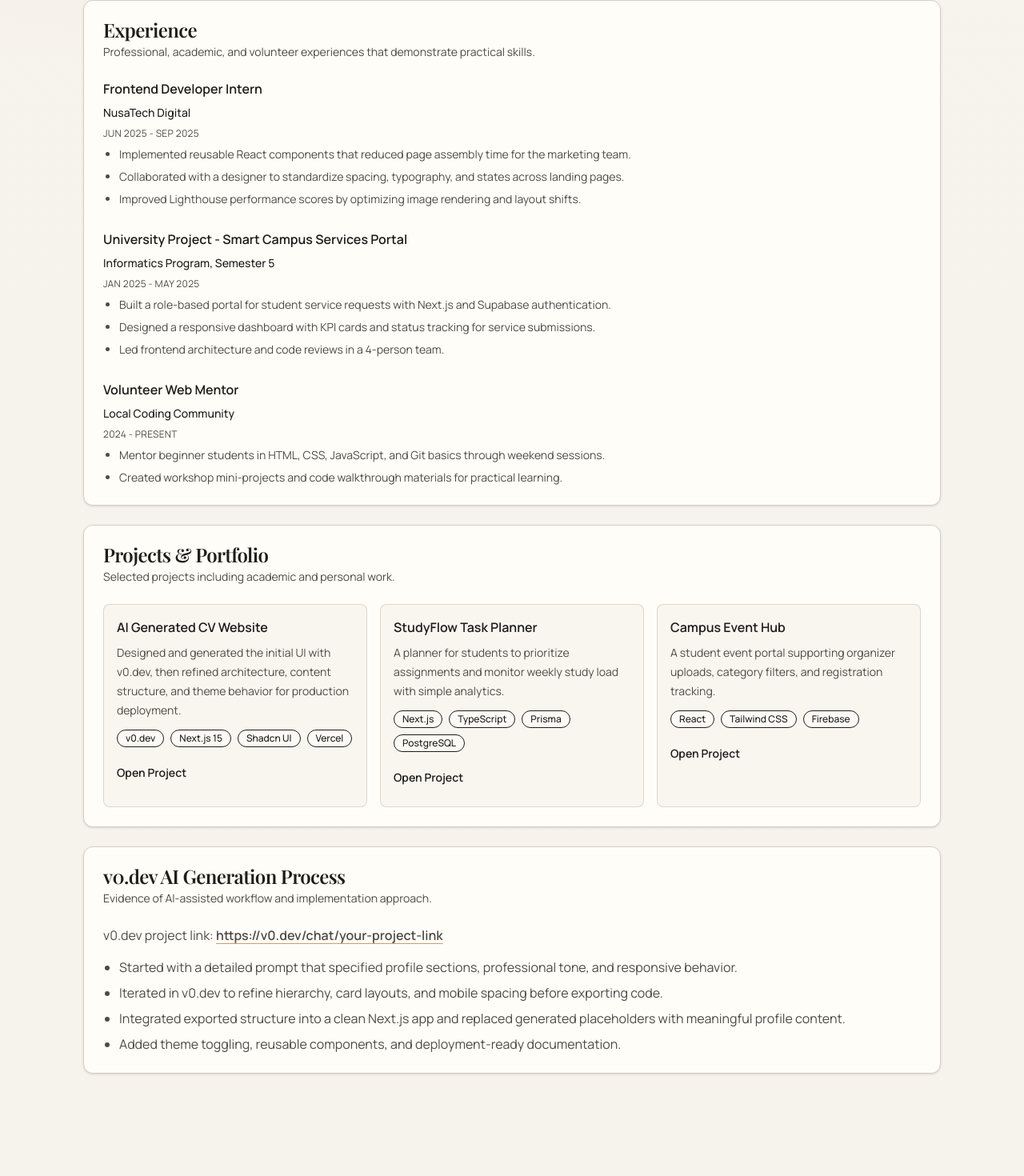
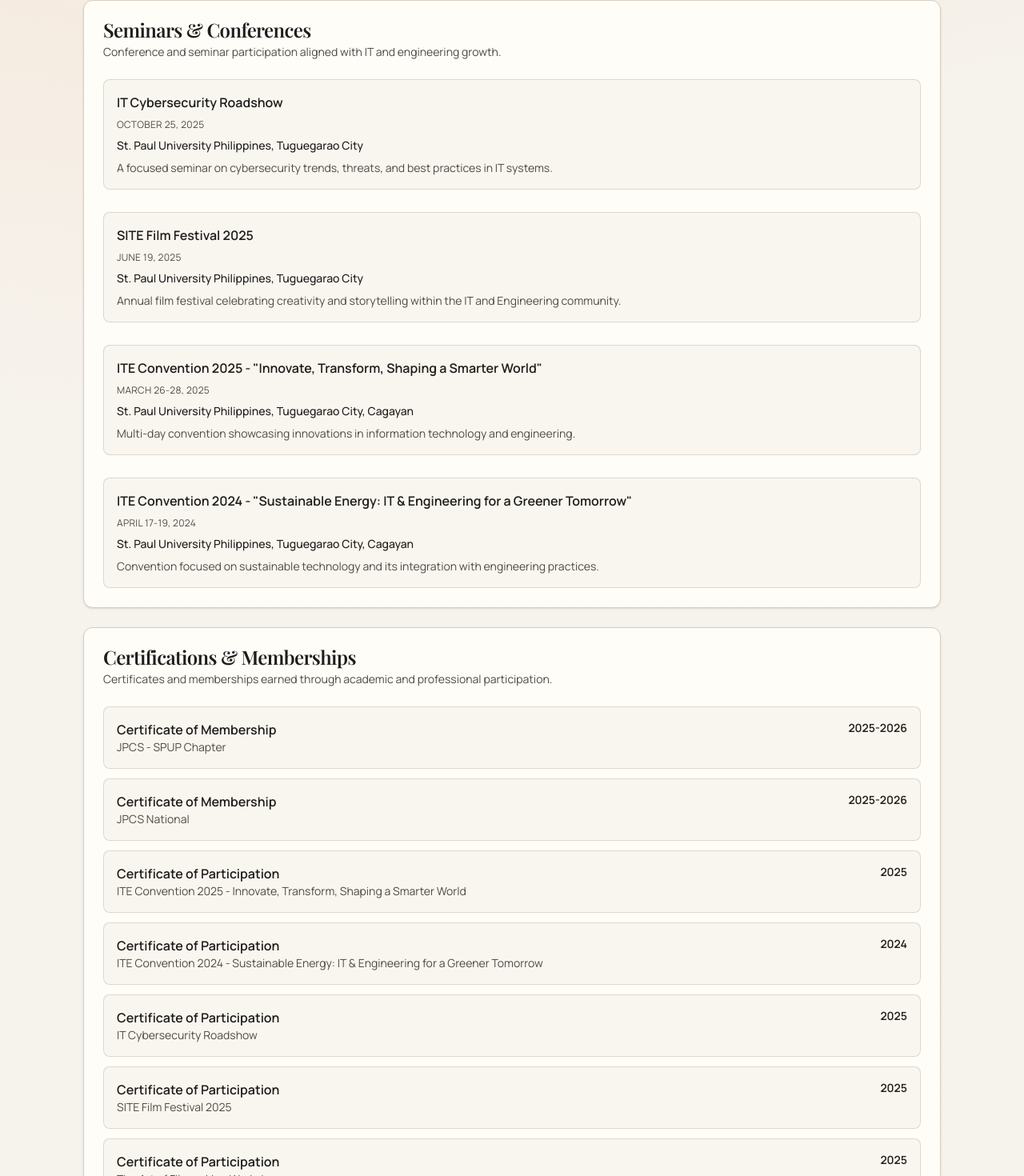
Before and after one commit to emiisushi/cv-website-emiisushi, a Next.js app: page / in a window 1280 px wide. Shown: the part 1218-2688 px from the top of the page at 80% size. Before the commit the page ends 2640 px from the top, so only its background shows below. Built offline with nearby package versions, Linux system fonts and the light colour scheme; a web font is replaced by a local one.

Commit message:
feat: replace experience with seminars and add certifications section

```diff
--- a/app/page.tsx
+++ b/app/page.tsx
@@ -13,10 +13,11 @@
 } from "@/components/ui/card";
 import {
   aiProcess,
+  certificationsMemberships,
   education,
-  experiences,
   profile,
   projects,
+  seminarsAndConferences,
   skills,
 } from "@/lib/profile-data";
 
@@ -154,24 +155,20 @@
         <section className="enter-up delay-320">
           <Card>
             <CardHeader>
-              <CardTitle>Experience</CardTitle>
+              <CardTitle>Seminars & Conferences</CardTitle>
               <CardDescription>
-                Professional, academic, and volunteer experiences that demonstrate practical skills.
+                Conference and seminar participation aligned with IT and engineering growth.
               </CardDescription>
             </CardHeader>
             <CardContent className="space-y-7">
-              {experiences.map((exp) => (
-                <article key={`${exp.title}-${exp.period}`} className="space-y-2">
-                  <h3 className="text-base font-semibold text-foreground">{exp.title}</h3>
-                  <p className="text-sm font-medium text-[--brand]">{exp.organization}</p>
+              {seminarsAndConferences.map((item) => (
+                <article key={`${item.title}-${item.date}`} className="space-y-2 rounded-lg border border-border/80 bg-background/60 p-4">
+                  <h3 className="text-base font-semibold text-foreground">{item.title}</h3>
                   <p className="text-xs uppercase tracking-wide text-muted-foreground">
-                    {exp.period}
+                    {item.date}
                   </p>
-                  <ul className="list-disc space-y-2 pl-5 text-sm text-muted-foreground">
-                    {exp.details.map((detail) => (
-                      <li key={detail}>{detail}</li>
-                    ))}
-                  </ul>
+                  <p className="text-sm font-medium text-[--brand]">{item.location}</p>
+                  <p className="text-sm text-muted-foreground">{item.description}</p>
                 </article>
               ))}
             </CardContent>
@@ -179,6 +176,33 @@
         </section>
 
         <section className="enter-up delay-420">
+          <Card>
+            <CardHeader>
+              <CardTitle>Certifications & Memberships</CardTitle>
+              <CardDescription>
+                Certificates and memberships earned through academic and professional participation.
+              </CardDescription>
+            </CardHeader>
+            <CardContent className="space-y-3">
+              {certificationsMemberships.map((item) => (
+                <article
+                  key={`${item.title}-${item.subtitle}-${item.year}`}
+                  className="flex items-start justify-between gap-4 rounded-lg border border-border/80 bg-background/60 p-4"
+                >
+                  <div>
+                    <h3 className="text-base font-semibold text-foreground">{item.title}</h3>
+                    <p className="text-sm text-muted-foreground">{item.subtitle}</p>
+                  </div>
+                  <p className="whitespace-nowrap text-sm font-semibold text-[--brand]">
+                    {item.year}
+                  </p>
+                </article>
+              ))}
+            </CardContent>
+          </Card>
+        </section>
+
+        <section className="enter-up delay-520">
           <Card>
             <CardHeader>
               <CardTitle>Projects & Portfolio</CardTitle>
--- a/lib/profile-data.ts
+++ b/lib/profile-data.ts
@@ -1,9 +1,9 @@
 export const profile = {
-  name: "Emi Isushi",
+  name: "Rexie Margarette A. Vargas",
   role: "AI-Assisted Frontend Developer",
-  location: "Surabaya, Indonesia",
-  email: "emi.isushi.dev@gmail.com",
-  phone: "+62 812-3456-7890",
+  location: "Tuguegarao City, Philippines",
+  email: "emiisushi1603@gmail.com",
+  phone: "+63 995-262-2480",
   tagline:
     "Building modern interfaces with AI tools, thoughtful design systems, and reliable deployment workflows.",
   bio: "I am a developer focused on turning ideas into polished web experiences. My current focus is AI-assisted product building with v0.dev, Next.js, and component-driven design. I enjoy working from fast prototypes to production-ready deployments, combining creative direction with engineering discipline.",
@@ -11,7 +11,7 @@
     "I combine UI engineering skills with practical AI workflows to design and ship responsive products quickly. My goal is to grow into a product engineer who can lead both frontend architecture and user experience strategy.",
   social: {
     github: "https://github.com/emiisushi",
-    linkedin: "https://www.linkedin.com/in/emiisushi",
+    linkedin: "https://www.linkedin.com/in/RexieVargas",
     portfolio: "https://emiisushi.dev",
   },
 };
@@ -41,35 +41,84 @@
   ],
 };
 
-export const experiences = [
+export const seminarsAndConferences = [
   {
-    title: "Frontend Developer Intern",
-    organization: "NusaTech Digital",
-    period: "Jun 2025 - Sep 2025",
-    details: [
-      "Implemented reusable React components that reduced page assembly time for the marketing team.",
-      "Collaborated with a designer to standardize spacing, typography, and states across landing pages.",
-      "Improved Lighthouse performance scores by optimizing image rendering and layout shifts.",
-    ],
+    title: "IT Cybersecurity Roadshow",
+    date: "October 25, 2025",
+    location: "St. Paul University Philippines, Tuguegarao City",
+    description:
+      "A focused seminar on cybersecurity trends, threats, and best practices in IT systems.",
   },
   {
-    title: "University Project - Smart Campus Services Portal",
-    organization: "Informatics Program, Semester 5",
-    period: "Jan 2025 - May 2025",
-    details: [
-      "Built a role-based portal for student service requests with Next.js and Supabase authentication.",
-      "Designed a responsive dashboard with KPI cards and status tracking for service submissions.",
-      "Led frontend architecture and code reviews in a 4-person team.",
-    ],
+    title: "SITE Film Festival 2025",
+    date: "June 19, 2025",
+    location: "St. Paul University Philippines, Tuguegarao City",
+    description:
+      "Annual film festival celebrating creativity and storytelling within the IT and Engineering community.",
   },
   {
-    title: "Volunteer Web Mentor",
-    organization: "Local Coding Community",
-    period: "2024 - Present",
-    details: [
-      "Mentor beginner students in HTML, CSS, JavaScript, and Git basics through weekend sessions.",
-      "Created workshop mini-projects and code walkthrough materials for practical learning.",
-    ],
+    title: 'ITE Convention 2025 - "Innovate, Transform, Shaping a Smarter World"',
+    date: "March 26-28, 2025",
+    location: "St. Paul University Philippines, Tuguegarao City, Cagayan",
+    description:
+      "Multi-day convention showcasing innovations in information technology and engineering.",
+  },
+  {
+    title:
+      'ITE Convention 2024 - "Sustainable Energy: IT & Engineering for a Greener Tomorrow"',
+    date: "April 17-19, 2024",
+    location: "St. Paul University Philippines, Tuguegarao City, Cagayan",
+    description:
+      "Convention focused on sustainable technology and its integration with engineering practices.",
+  },
+];
+
+export const certificationsMemberships = [
+  {
+    title: "Certificate of Membership",
+    subtitle: "JPCS - SPUP Chapter",
+    year: "2025-2026",
+  },
+  {
+    title: "Certificate of Membership",
+    subtitle: "JPCS National",
+    year: "2025-2026",
+  },
+  {
+    title: "Certificate of Participation",
+    subtitle: "ITE Convention 2025 - Innovate, Transform, Shaping a Smarter World",
+    year: "2025",
+  },
+  {
+    title: "Certificate of Participation",
+    subtitle:
+      "ITE Convention 2024 - Sustainable Energy: IT & Engineering for a Greener Tomorrow",
+    year: "2024",
+  },
+  {
+    title: "Certificate of Participation",
+    subtitle: "IT Cybersecurity Roadshow",
+    year: "2025",
+  },
+  {
+    title: "Certificate of Participation",
+    subtitle: "SITE Film Festival 2025",
+    year: "2025",
+  },
+  {
+    title: "Certificate of Participation",
+    subtitle: "The Art of Filmmaking Workshop",
+    year: "2025",
+  },
+  {
+    title: "Certificate of Completion",
+    subtitle: "National Service Training Program (NSTP)",
+    year: "2025",
+  },
+  {
+    title: "Certificate of Participation",
+    subtitle: "CYBER SUMMIT 2023",
+    year: "2023",
   },
 ];
 
```
